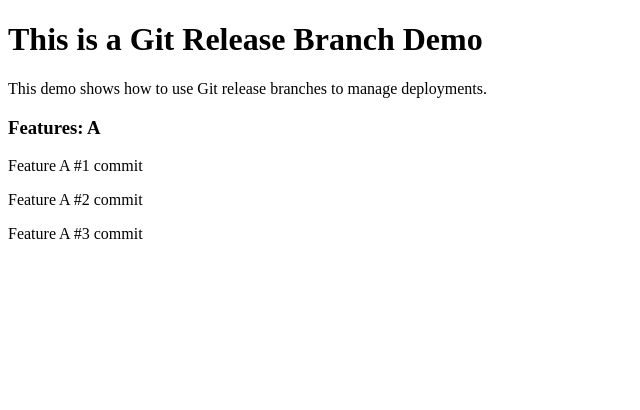
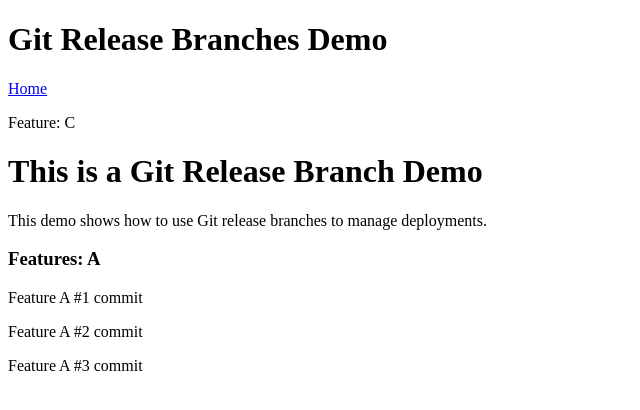
Before and after one commit to zycoding/release-branches-demo, a SvelteKit app: page / in a window 1280 px wide. Shown: the top 410 px of the page, without its empty margins (0-640 px from the left). Built offline with nearby package versions, Linux system fonts and the light colour scheme.

Commit message:
Feature C #1 commit

```diff
--- a/src/routes/+layout.svelte
+++ b/src/routes/+layout.svelte
@@ -1,5 +1,5 @@
 <script lang="ts">
-	import favicon from '$lib/assets/favicon.svg';
+	import favicon from "$lib/assets/favicon.svg";
 
 	let { children } = $props();
 </script>
@@ -7,5 +7,11 @@
 <svelte:head>
 	<link rel="icon" href={favicon} />
 </svelte:head>
-
+<header>
+	<h1>Git Release Branches Demo</h1>
+	<nav>
+		<a href="/">Home</a>
+	</nav>
+	<p>Feature: C</p>
+</header>
 {@render children()}
```
